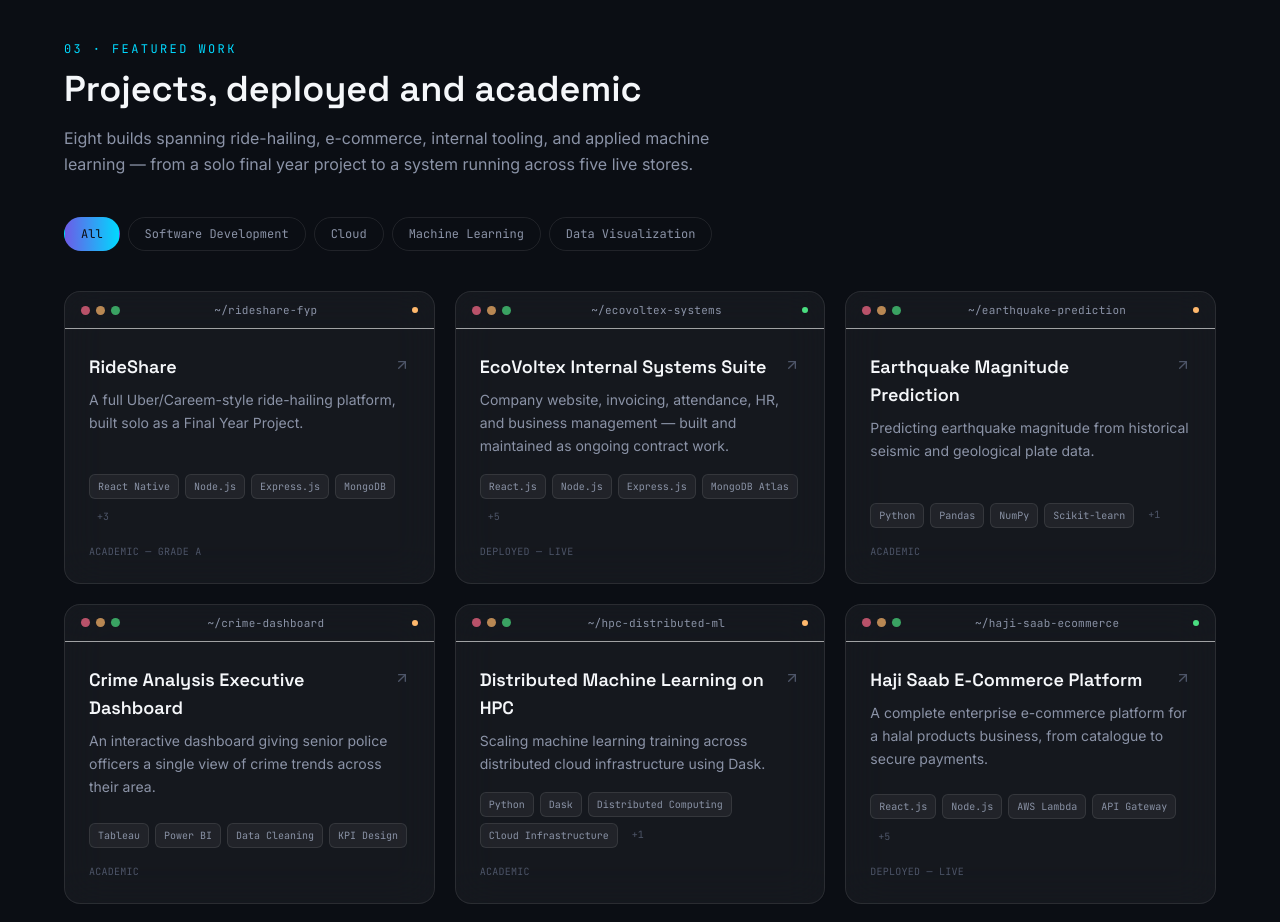
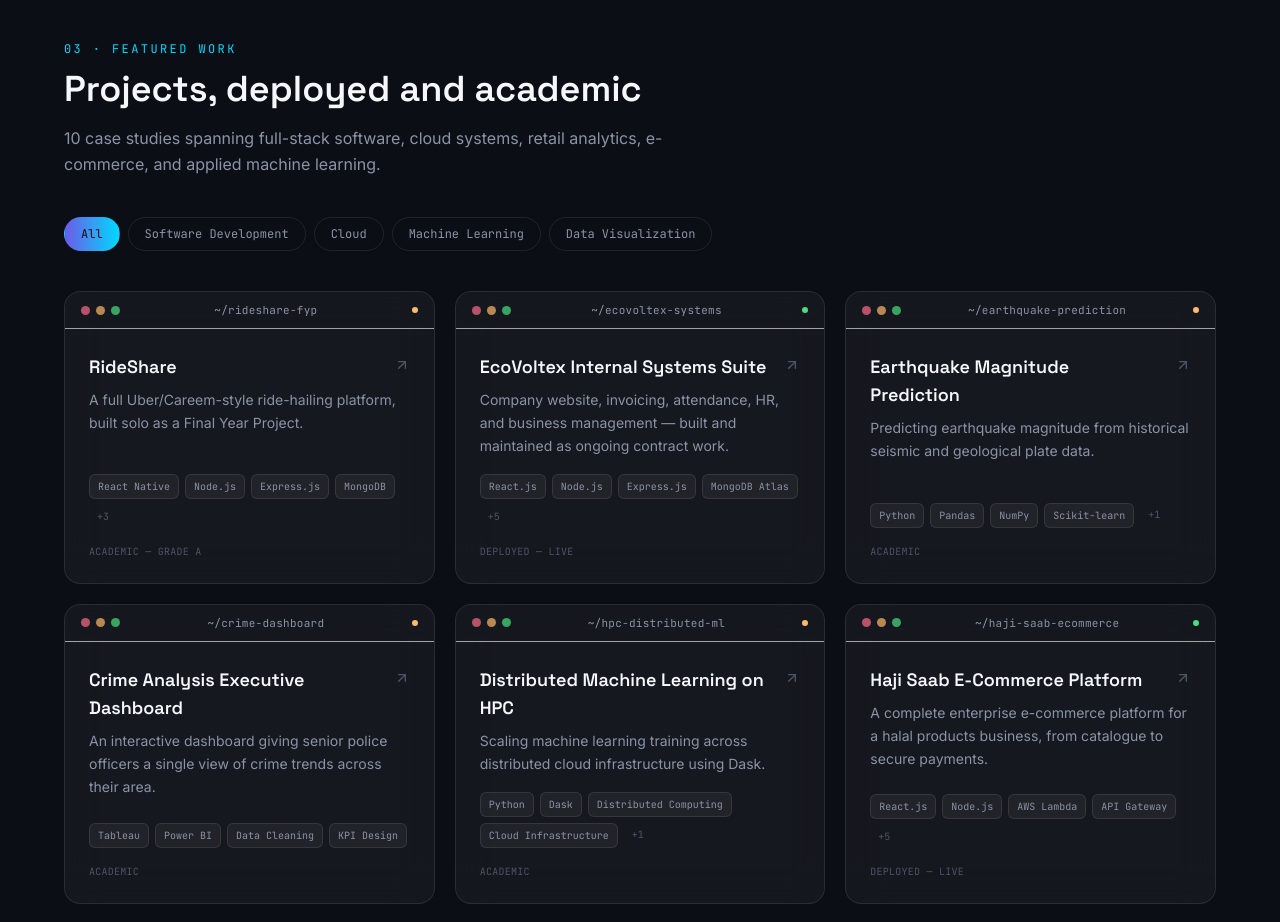
Before and after one commit to Umer-014/Portfolio-014, a React (Vite) app: page / in a window 1280 px wide. Shown: the part 2580-3502 px from the top of the page. Built offline with nearby package versions, Linux system fonts and the light colour scheme.

Commit message:
Keep featured projects summary in sync with project data

```diff
--- a/src/components/sections/FeaturedProjects.jsx
+++ b/src/components/sections/FeaturedProjects.jsx
@@ -16,7 +16,7 @@ export default function FeaturedProjects() {
           <SectionHeading
             eyebrow="03 · Featured work"
             title="Projects, deployed and academic"
-            description="Eight builds spanning ride-hailing, e-commerce, internal tooling, and applied machine learning — from a solo final year project to a system running across five live stores."
+            description={`${projects.length} case studies spanning full-stack software, cloud systems, retail analytics, e-commerce, and applied machine learning.`}
           />
         </div>
 
```
